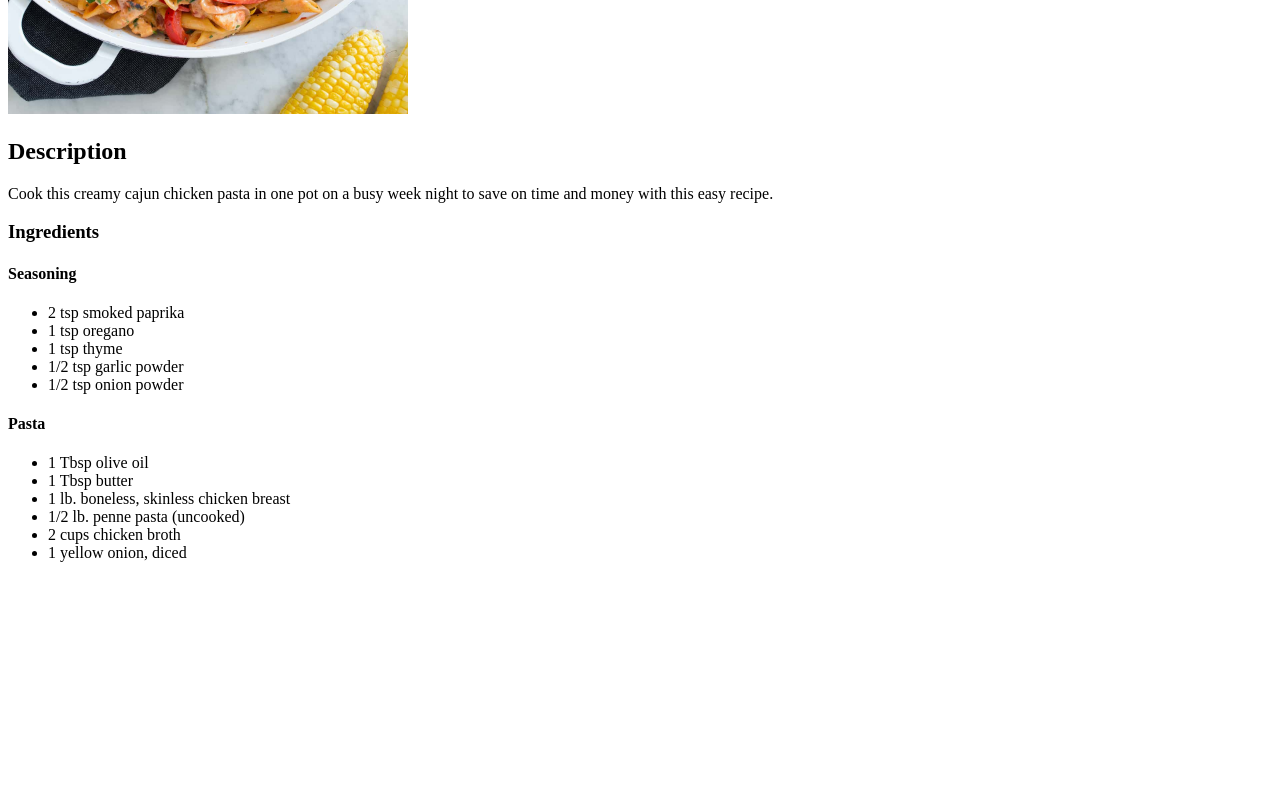
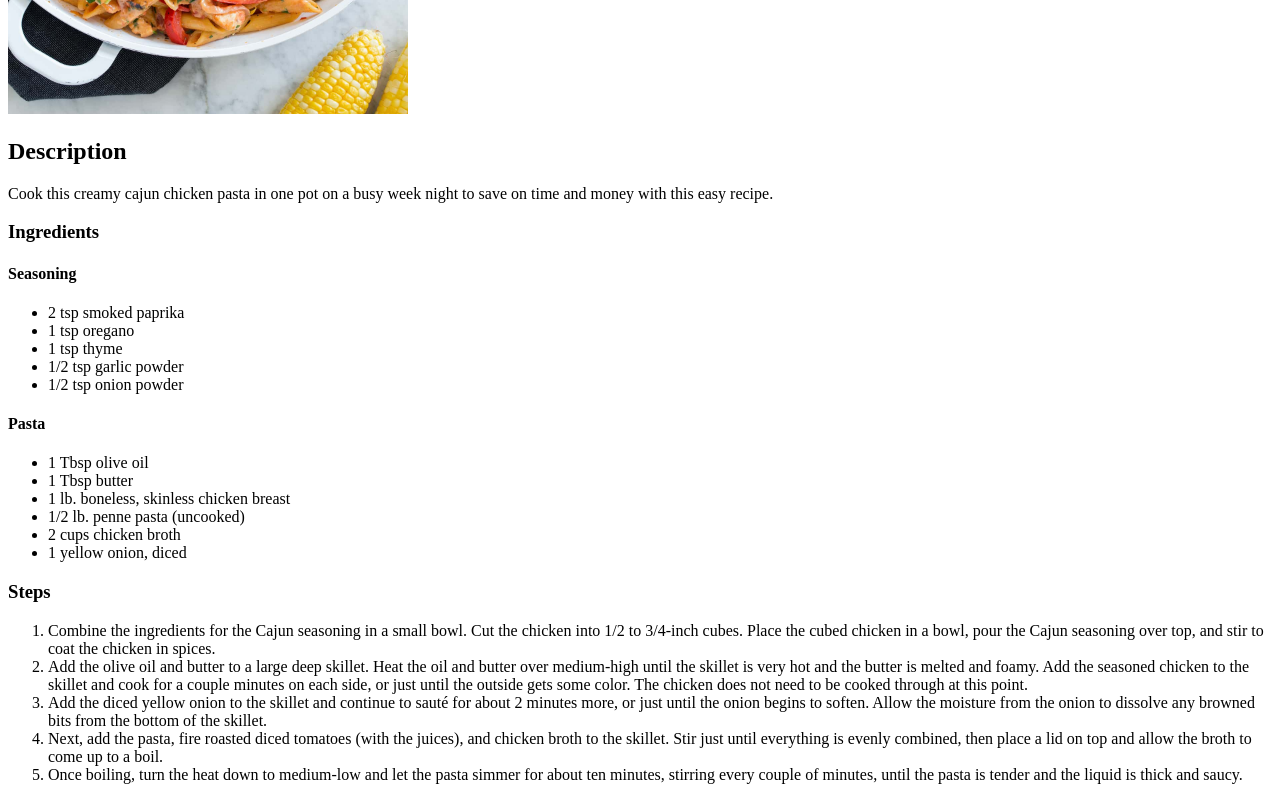
Before and after one commit to ImmaCheetah/odin-recipes, a plain HTML site: page recipes/chicken-pasta.html in a window 1280 px wide. Shown: the part 566-1366 px from the top of the page. Before the commit the page ends 1144 px from the top, so only its background shows below. Drawn offline with Linux system fonts and the light colour scheme.

Commit message:
Add steps section with ordered list

```diff
--- a/recipes/chicken-pasta.html
+++ b/recipes/chicken-pasta.html
@@ -29,6 +29,20 @@
             <li>2 cups chicken broth</li>
             <li>1 yellow onion, diced</li>
         </ul>
+
+        <h3>Steps</h3>
+        <ol>
+            <li>Combine the ingredients for the Cajun seasoning in a small bowl. Cut the chicken into 1/2 to 3/4-inch cubes. Place the cubed chicken in a bowl, pour the Cajun seasoning over top, and stir to coat the chicken in spices.
+            </li>
+            <li>Add the olive oil and butter to a large deep skillet. Heat the oil and butter over medium-high until the skillet is very hot and the butter is melted and foamy. Add the seasoned chicken to the skillet and cook for a couple minutes on each side, or just until the outside gets some color. The chicken does not need to be cooked through at this point.
+            </li>
+            <li>Add the diced yellow onion to the skillet and continue to sauté for about 2 minutes more, or just until the onion begins to soften. Allow the moisture from the onion to dissolve any browned bits from the bottom of the skillet.
+            </li>
+            <li>Next, add the pasta, fire roasted diced tomatoes (with the juices), and chicken broth to the skillet. Stir just until everything is evenly combined, then place a lid on top and allow the broth to come up to a boil.
+            </li>
+            <li>Once boiling, turn the heat down to medium-low and let the pasta simmer for about ten minutes, stirring every couple of minutes, until the pasta is tender and the liquid is thick and saucy.
+            </li>
+        </ol>
     </body>
 
 </html>
```
